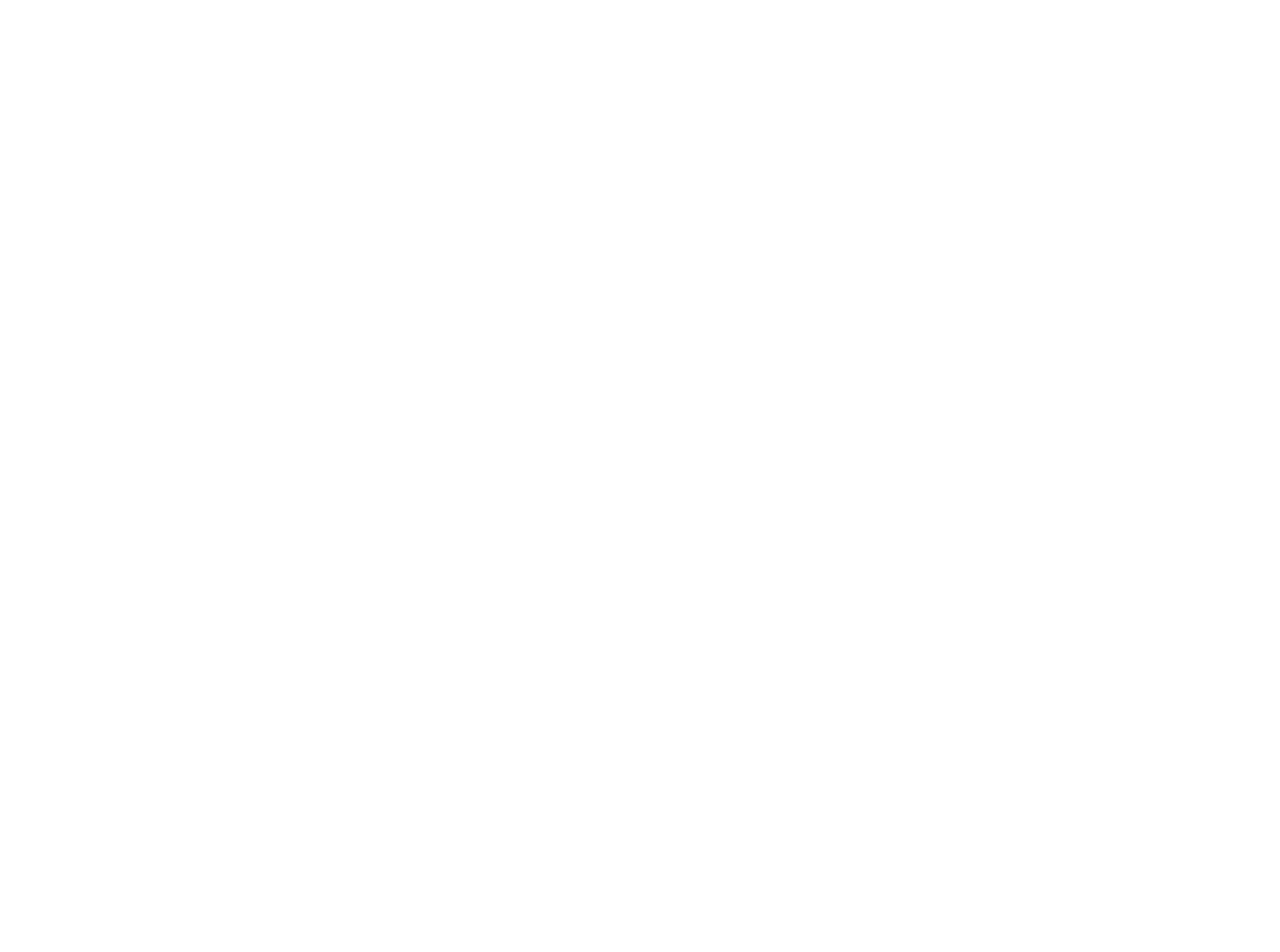
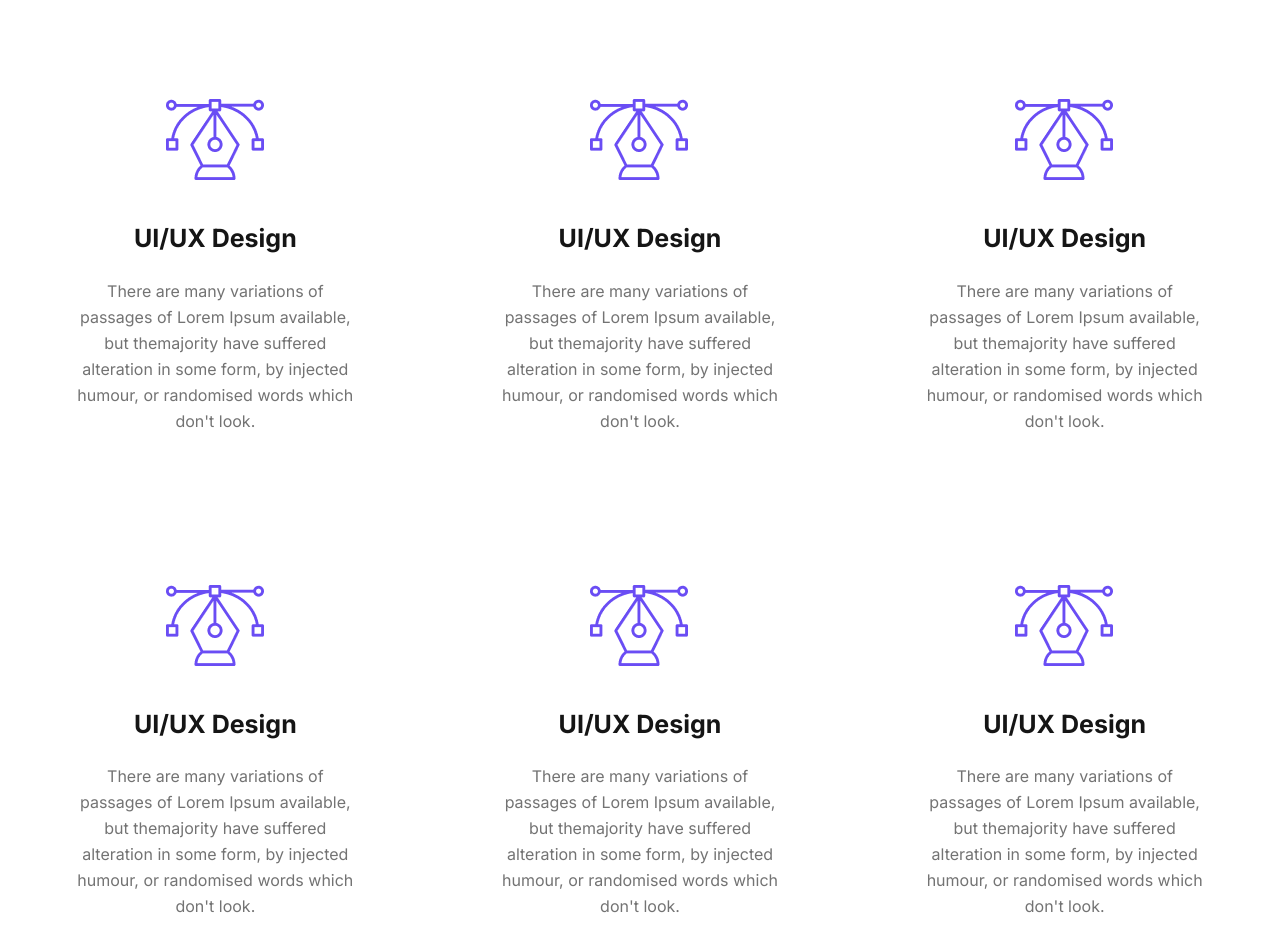
Before and after one commit to Roni006/agenc, a React (Vite) app: page / in a window 1280 px wide. Shown: the part 1473-2425 px from the top of the page. Before the commit the page ends 1307 px from the top, so only its background shows below. Built offline with nearby package versions, Linux system fonts and the light colour scheme.

Commit message:
added service section

```diff
--- a/src/App.jsx
+++ b/src/App.jsx
@@ -1,6 +1,7 @@
 import './App.css'
 import Banner from './components/Banner/Banner'
 import Navbar from './components/Navbar/Navbar'
+import Services from './components/Services/Services'
 import Success from './components/Success/Success'
 
 function App() {
@@ -10,6 +11,7 @@
       <Navbar />
       <Banner/>
       <Success/>
+      <Services/>
     </>
   )
 }
--- /dev/null
+++ b/src/components/Services/Services.jsx
@@ -0,0 +1,61 @@
+import uiUx from '../../assets/service/ui-ux.png'
+
+const Services = () => {
+    return (
+        <>
+            <section className='pb-[105px]  '>
+                <div className="container">
+                    <div className="service-top text-center max-w-[609px] mx-auto ">
+                        <h3 className='font-inter font-bold text-[#151515] text-[45px] pb-5 '>Our Provided Services</h3>
+                        <p className='text-[#737373] font-inter text-[16px]   pb-[50px]'>
+                            There are many variations of passages of Lorem Ipsum available, but the majority  have suffered alteration in some form.
+                        </p>
+                    </div>
+
+                    <div className="service-body">
+                        <div className="service content grid grid-cols-3 gap-x-6 gap-y-6">
+
+                            <div className="service-item pt-20 pb-[47px] px-[55px] text-center hover:shadow-service hover:rounded-[20px] cursor-pointer duration-300" >
+                                <img src={uiUx} className='mx-auto' alt="service image" />
+                                <h2 className='font-bold text-[25px] text-[#151515] font-inter pt-10 pb-5'>UI/UX Design</h2>
+                                <p className='text-[16px] font-inter text-[#737373] leading-[26px]  '>There are many variations of passages of Lorem Ipsum available, but themajority  have suffered alteration in some form, by injected humour, or randomised words which don't look.</p>
+                            </div>
+
+                            <div className="service-item pt-20 pb-[47px] px-[55px] text-center hover:shadow-service hover:rounded-[20px] cursor-pointer duration-300" >
+                                <img src={uiUx} className='mx-auto' alt="service image" />
+                                <h2 className='font-bold text-[25px] text-[#151515] font-inter pt-10 pb-5'>UI/UX Design</h2>
+                                <p className='text-[16px] font-inter text-[#737373] leading-[26px]  '>There are many variations of passages of Lorem Ipsum available, but themajority  have suffered alteration in some form, by injected humour, or randomised words which don't look.</p>
+                            </div>
+
+                            <div className="service-item pt-20 pb-[47px] px-[55px] text-center hover:shadow-service hover:rounded-[20px] cursor-pointer duration-300" >
+                                <img src={uiUx} className='mx-auto' alt="service image" />
+                                <h2 className='font-bold text-[25px] text-[#151515] font-inter pt-10 pb-5'>UI/UX Design</h2>
+                                <p className='text-[16px] font-inter text-[#737373] leading-[26px]  '>There are many variations of passages of Lorem Ipsum available, but themajority  have suffered alteration in some form, by injected humour, or randomised words which don't look.</p>
+                            </div>
+
+                            <div className="service-item pt-20 pb-[47px] px-[55px] text-center hover:shadow-service hover:rounded-[20px] cursor-pointer duration-300" >
+                                <img src={uiUx} className='mx-auto' alt="service image" />
+                                <h2 className='font-bold text-[25px] text-[#151515] font-inter pt-10 pb-5'>UI/UX Design</h2>
+                                <p className='text-[16px] font-inter text-[#737373] leading-[26px]  '>There are many variations of passages of Lorem Ipsum available, but themajority  have suffered alteration in some form, by injected humour, or randomised words which don't look.</p>
+                            </div>
+
+                            <div className="service-item pt-20 pb-[47px] px-[55px] text-center hover:shadow-service hover:rounded-[20px] cursor-pointer duration-300" >
+                                <img src={uiUx} className='mx-auto' alt="service image" />
+                                <h2 className='font-bold text-[25px] text-[#151515] font-inter pt-10 pb-5'>UI/UX Design</h2>
+                                <p className='text-[16px] font-inter text-[#737373] leading-[26px]  '>There are many variations of passages of Lorem Ipsum available, but themajority  have suffered alteration in some form, by injected humour, or randomised words which don't look.</p>
+                            </div>
+
+                            <div className="service-item pt-20 pb-[47px] px-[55px] text-center hover:shadow-service hover:rounded-[20px] cursor-pointer duration-300" >
+                                <img src={uiUx} className='mx-auto' alt="service image" />
+                                <h2 className='font-bold text-[25px] text-[#151515] font-inter pt-10 pb-5'>UI/UX Design</h2>
+                                <p className='text-[16px] font-inter text-[#737373] leading-[26px]  '>There are many variations of passages of Lorem Ipsum available, but themajority  have suffered alteration in some form, by injected humour, or randomised words which don't look.</p>
+                            </div>
+                        </div>
+                    </div>
+                </div>
+            </section>
+        </>
+    )
+}
+
+export default Services
--- a/src/index.css
+++ b/src/index.css
@@ -27,6 +27,8 @@
 
 @theme {
     --font-inter: "Inter", sans-serif;
+    --shadow-service: 0px 0px 10px 2px rgba(0, 0, 0, 0.25);
+    ;
 }
 
 /* ! react slick slider css */
@@ -62,4 +64,5 @@
 .slick-dots {
     bottom: -125px !important;
 }
+
 /* ! react slick slider css */
```
Also changed, not shown: src/assets/service/ui-ux.png (added).
